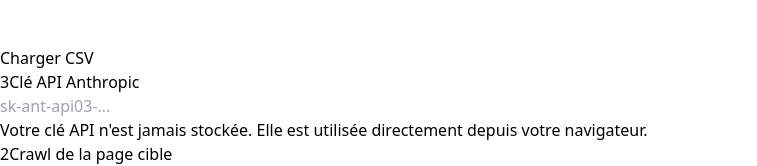
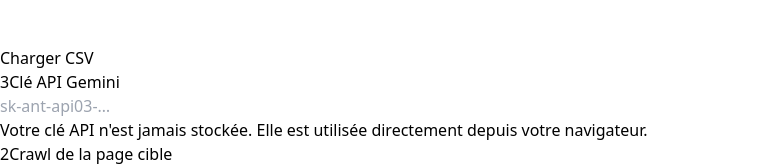
Before and after one commit to Sasa145-hue/oprimiseur-mot-clef-seo, a React (Vite) app: page / in a window 1280 px wide. Shown: the part 4100-4266 px from the top of the page, without its empty margins (0-757 px from the left). Built offline with nearby package versions, Linux system fonts and the light colour scheme.

Commit message:
Rename API key label from Anthropic to Gemini

```diff
--- a/src/components/ApiKeyInput.jsx
+++ b/src/components/ApiKeyInput.jsx
@@ -7,7 +7,7 @@
     <div className="card p-5">
       <h2 className="text-base font-semibold text-gray-800 mb-4 flex items-center gap-2">
         <span className="w-6 h-6 bg-blue-100 text-blue-600 rounded-full flex items-center justify-center text-xs font-bold">3</span>
-        Clé API Anthropic
+        Clé API Gemini
       </h2>
       <div className="relative">
         <input
```
